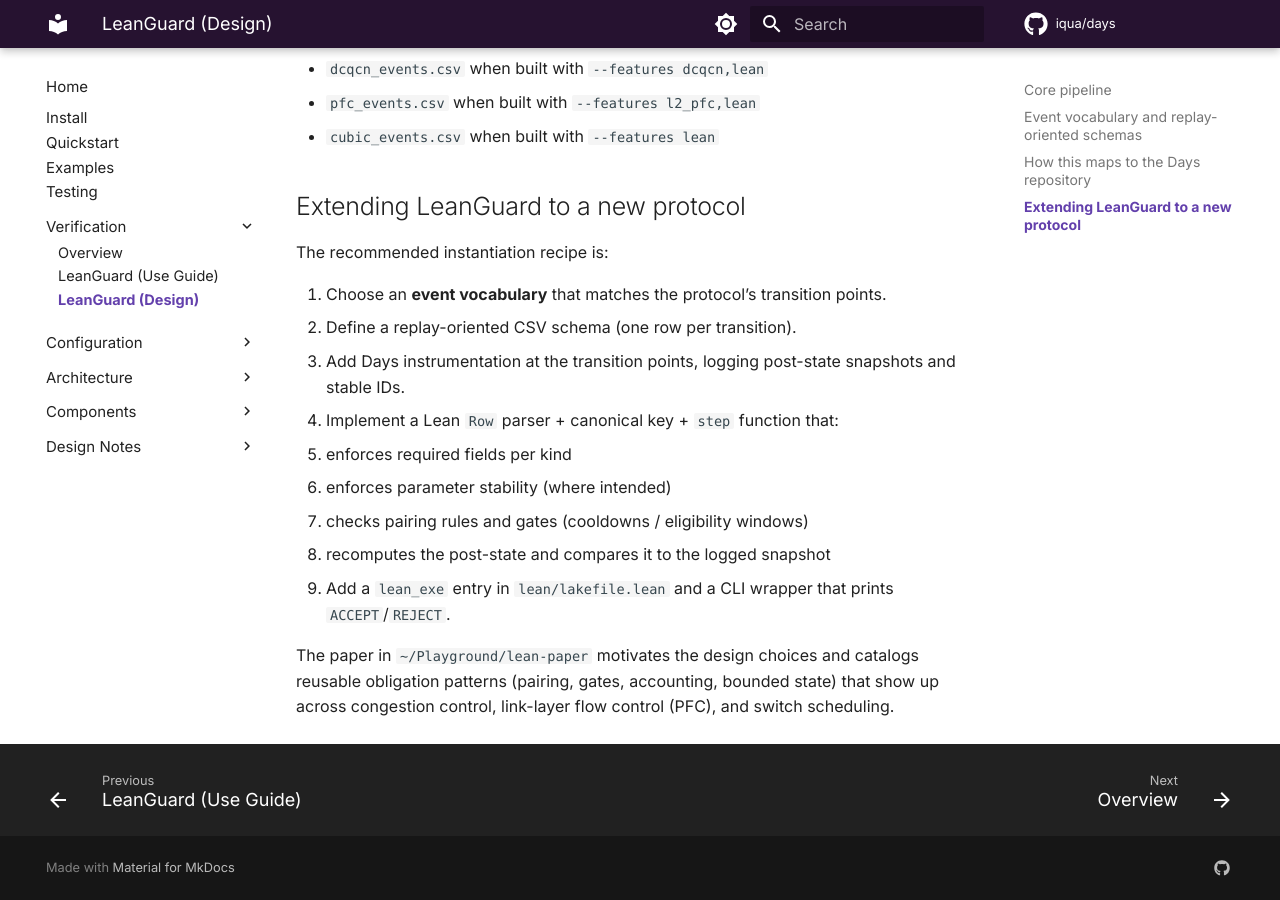
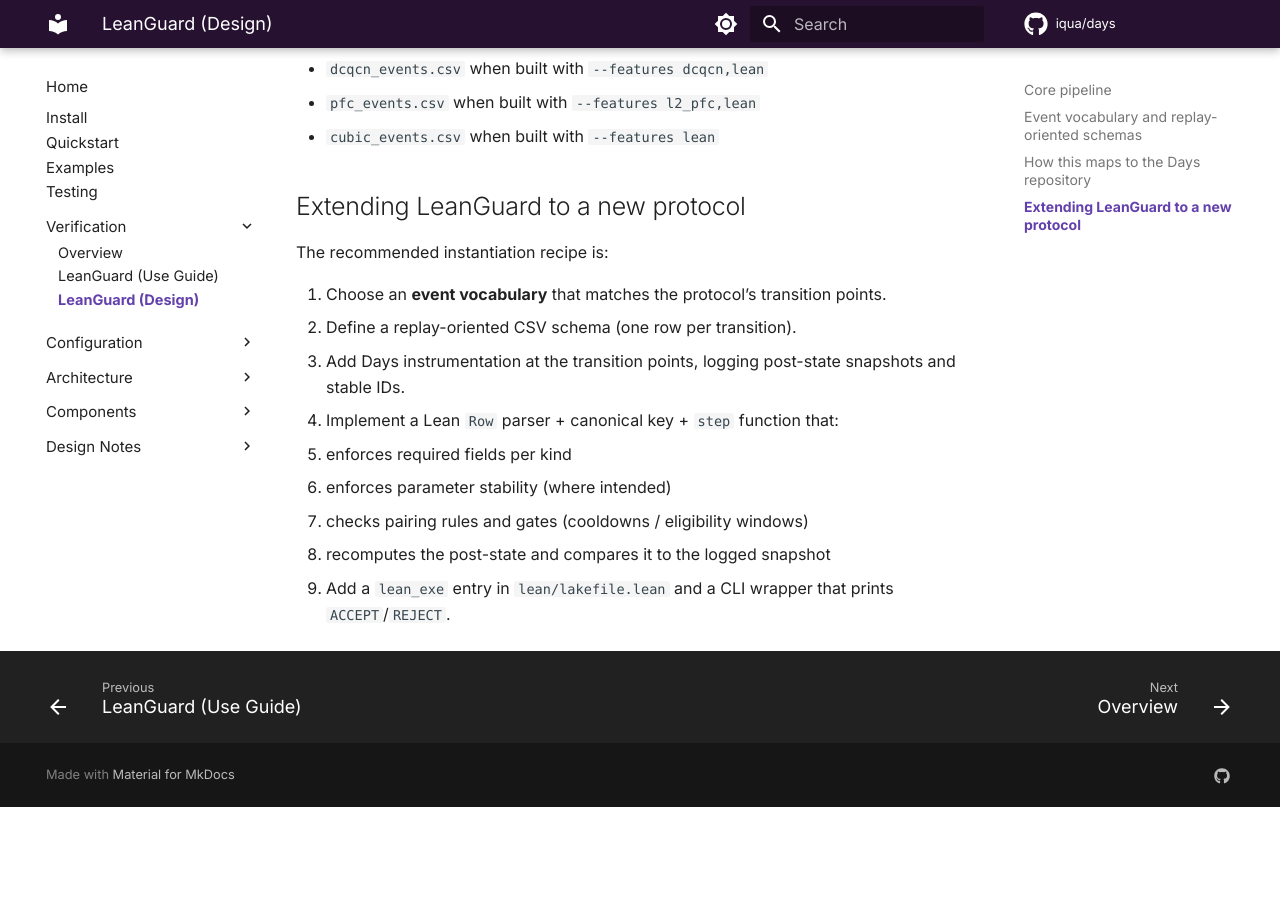
Before and after one commit to iQua/days, an MkDocs documentation site: the page built from docs/docs/verification/design.md, in a window 1280 px wide and 900 px high, scrolled down 1708 px. Built offline with MkDocs 1.6.1 and Material for MkDocs 9.7.7, drawn with Linux system fonts in a browser that asks for light colours; some web fonts are replaced; comment, search, counter and statistics services are not loaded; after the commit the page ends 2515 px from its top, so only the background shows below that.

Commit message:
Removed reference to the Lean paper.

```diff
--- a/docs/docs/verification/design.md
+++ b/docs/docs/verification/design.md
@@ -65,5 +65,3 @@
    - checks pairing rules and gates (cooldowns / eligibility windows)
    - recomputes the post-state and compares it to the logged snapshot
 5. Add a `lean_exe` entry in `lean/lakefile.lean` and a CLI wrapper that prints `ACCEPT`/`REJECT`.
-
-The paper in `~/Playground/lean-paper` motivates the design choices and catalogs reusable obligation patterns (pairing, gates, accounting, bounded state) that show up across congestion control, link-layer flow control (PFC), and switch scheduling.
```
